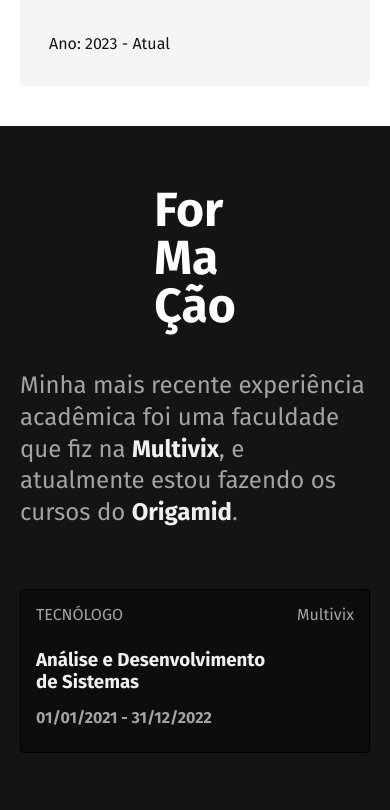
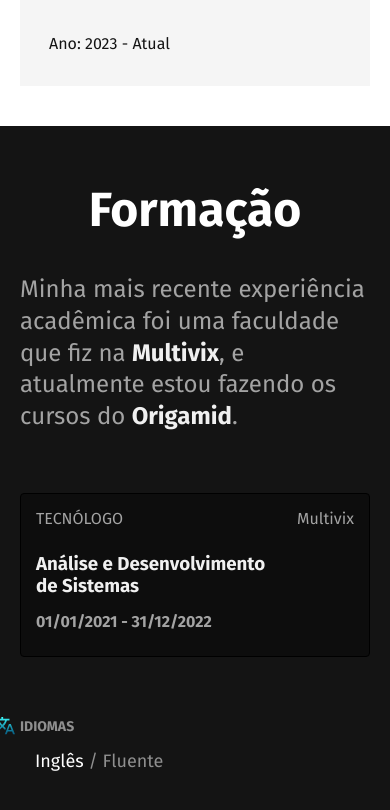
Before and after one commit to ronersonsp/ronersonsp.github.io, a plain HTML site: page index.html in a window 390 px wide. Shown: the part 984-1794 px from the top of the page. Drawn offline with Linux system fonts and the light colour scheme.

Commit message:
Alterando erro de formatação na palavra Formação

```diff
--- a/css/global.css
+++ b/css/global.css
@@ -39,7 +39,7 @@ img{
 @media (max-width: 800px){
   .subtitulo{
     font-size: 3rem;
-    text-transform: capitalize;
+    text-transform: none;
     max-width: initial;
 
   }
--- a/index.html
+++ b/index.html
@@ -56,13 +56,7 @@
 
   <section class="formacao" id="formacao" aria-label="Formação">
     <div class="container formacao-container">
-      <h2 class="subtitulo">
-        For
-        <br>
-         ma
-         <br>
-         ção
-        </h2>
+      <h2 class="subtitulo">Forma<br id="br">ção</h2>
 
       <div class="formacao-container-texto">
         <p class="formacao-texto">Minha mais recente experiência acadêmica foi uma faculdade que fiz na <strong>Multivix</strong>, e atualmente estou fazendo os cursos do <strong>Origamid</strong>.</p>
--- a/js.js
+++ b/js.js
@@ -1,4 +1,7 @@
-if (window.matchMedia("(max-width:500px)").matches) {
-  document.getElementById('agua').remove()
+if (window.matchMedia('(max-width:500px)').matches) {
+  document.getElementById('agua').remove();
+}
 
+if (window.matchMedia('(max-width:800px)').matches) {
+  document.getElementById('br').remove();
 }
```
